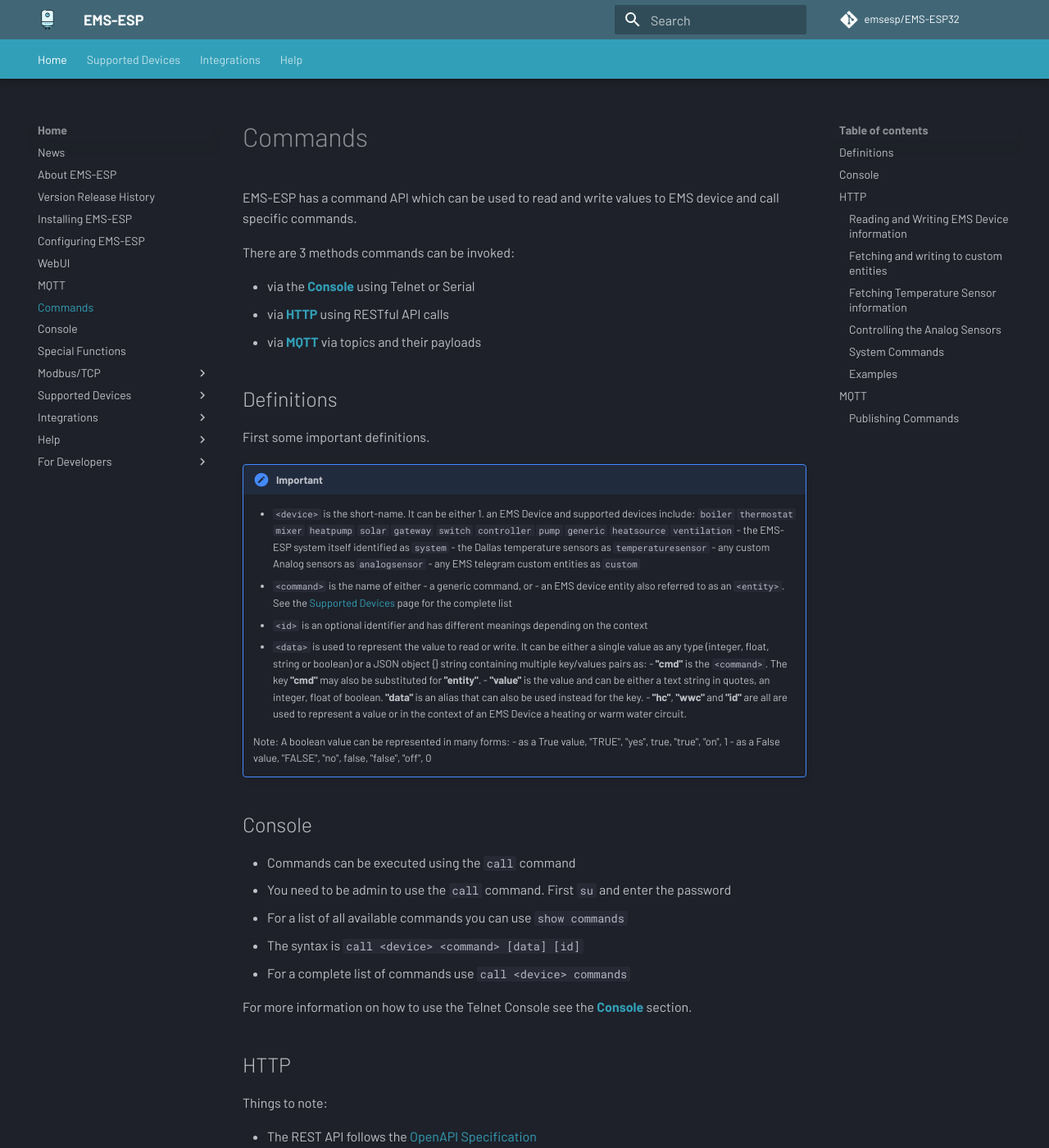
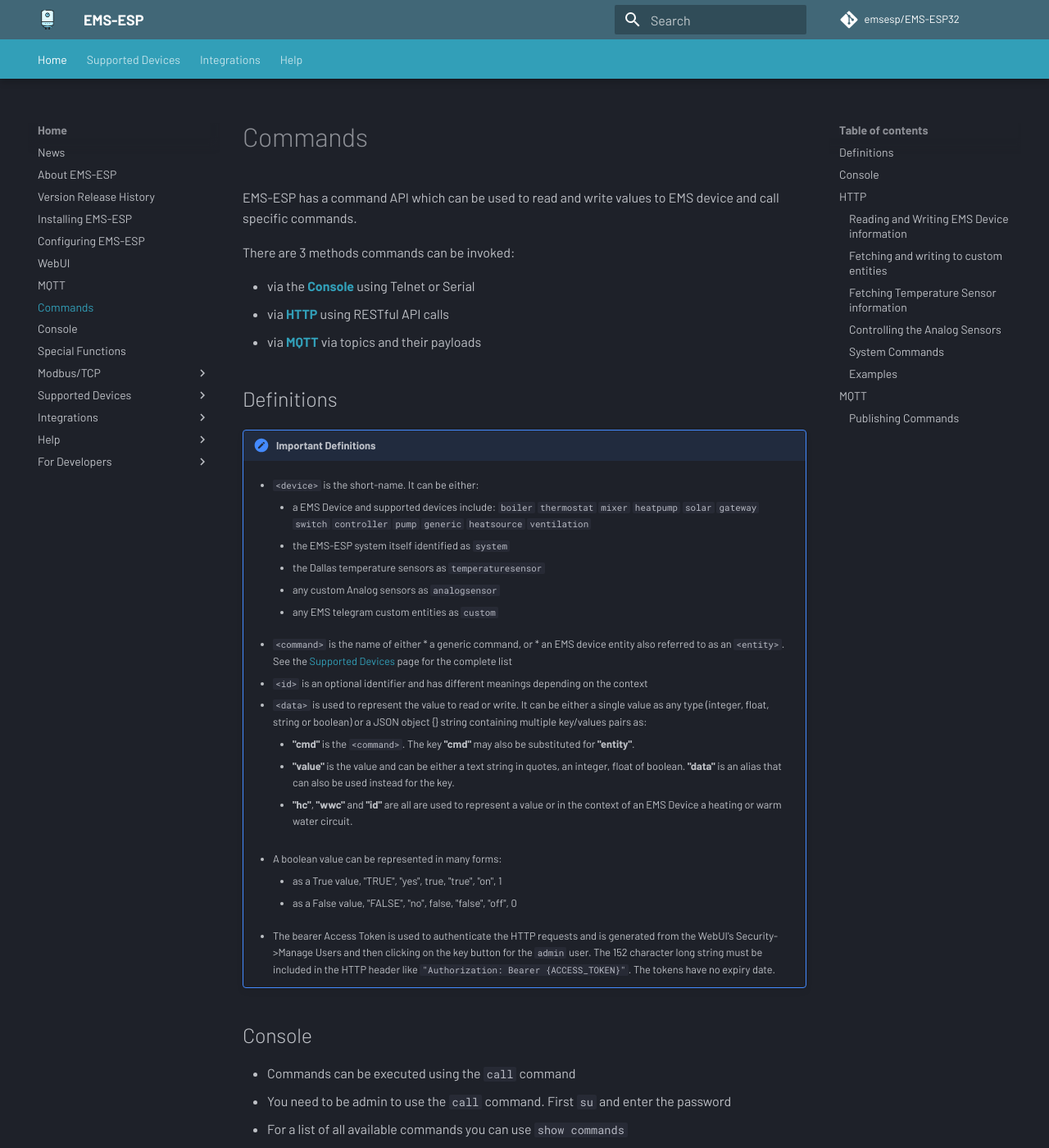
Before and after one commit to emsesp/docs, an MkDocs documentation site: the page built from docs/Commands.md, in a window 1280 px wide and 1400 px high. Shown: the whole window at 82% size. Built offline with MkDocs 1.6.1 and Material for MkDocs 9.7.7, drawn with Linux system fonts in a browser that asks for light colours; comment, search, counter and statistics services are not loaded; some of the changed text lies outside the part shown.

Commit message:
highlight that the bearer token is just an example, for those who don't RTFM

```diff
--- a/docs/Commands.md
+++ b/docs/Commands.md
@@ -8,28 +8,31 @@
 
 ## Definitions
 
-First some important definitions.
+<!-- prettier-ignore -->
+!!! important "Important Definitions"
+    - `<device>` is the short-name. It can be either:
 
-<!-- prettier-ignore -->
-!!! important
-    - `<device>` is the short-name. It can be either
-        1. an EMS Device and supported devices include: `boiler` `thermostat` `mixer` `heatpump` `solar` `gateway` `switch` `controller` `pump` `generic` `heatsource` `ventilation`
-        - the EMS-ESP system itself identified as `system`
-        - the Dallas temperature sensors as `temperaturesensor`
-        - any custom Analog sensors as `analogsensor`
-        - any EMS telegram custom entities as `custom`
+        * a EMS Device and supported devices include: `boiler` `thermostat` `mixer` `heatpump` `solar` `gateway` `switch` `controller` `pump` `generic` `heatsource` `ventilation`
+        * the EMS-ESP system itself identified as `system`
+        * the Dallas temperature sensors as `temperaturesensor`
+        * any custom Analog sensors as `analogsensor`
+        * any EMS telegram custom entities as `custom`
     - `<command>` is the name of either
-        - a generic command, or
-        - an EMS device entity also referred to as an `<entity>`. See the [Supported Devices](All-Devices) page for the complete list
+        * a generic command, or
+        * an EMS device entity also referred to as an `<entity>`. See the [Supported Devices](All-Devices) page for the complete list
     - `<id>` is an optional identifier and has different meanings depending on the context
     - `<data>` is used to represent the value to read or write. It can be either a single value as any type (integer, float, string or boolean) or a JSON object {} string containing multiple key/values pairs as:
-          - **"cmd"** is the `<command>`. The key **"cmd"** may also be substituted for **"entity"**.
-          - **"value"** is the value and can be either a text string in quotes, an integer, float of boolean. **"data"** is an alias that can also be used instead for the key.
-          - **"hc"**, **"wwc"** and **"id"** are all are used to represent a value or in the context of an EMS Device a heating or warm water circuit.
 
-    Note: A boolean value can be represented in many forms:
-        - as a True value, "TRUE", "yes", true, "true", "on", 1
-        - as a False value, "FALSE", "no", false, "false", "off", 0
+        * **"cmd"** is the `<command>`. The key **"cmd"** may also be substituted for **"entity"**.
+        * **"value"** is the value and can be either a text string in quotes, an integer, float of boolean. **"data"** is an alias that can also be used instead for the key.
+        * **"hc"**, **"wwc"** and **"id"** are all are used to represent a value or in the context of an EMS Device a heating or warm water circuit.
+
+    - A boolean value can be represented in many forms:
+
+        * as a True value, "TRUE", "yes", true, "true", "on", 1
+        * as a False value, "FALSE", "no", false, "false", "off", 0
+
+    - The bearer Access Token is used to authenticate the HTTP requests and is generated from the WebUI's Security->Manage Users and then clicking on the key button for the `admin` user. The 152 character long string must be included in the HTTP header like `"Authorization: Bearer {ACCESS_TOKEN}"`. The tokens have no expiry date.
 
 ## Console
 
@@ -146,6 +149,10 @@
 | `syslog/enabled` | GET | enable/disable syslog | yes | `<bool>` |
 
 ### Examples
+
+!!! tip "Note"
+
+    In these examples the URL is `http://ems-esp.local/api/` but adjust to your actual hostname. Also the change the bearer access token to your own as described in the [Definitions](#definitions) section.
 
 #### ...via the command line
 
```
